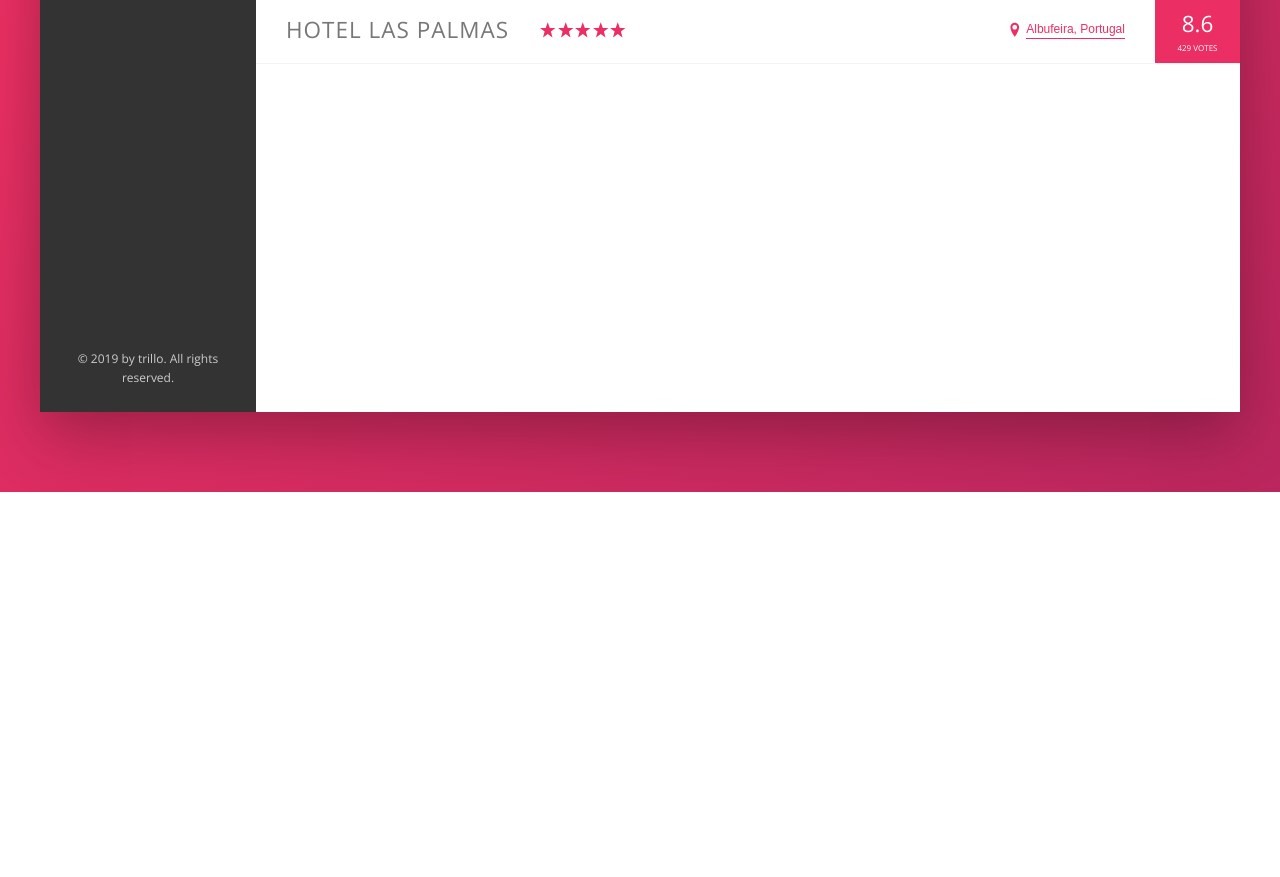
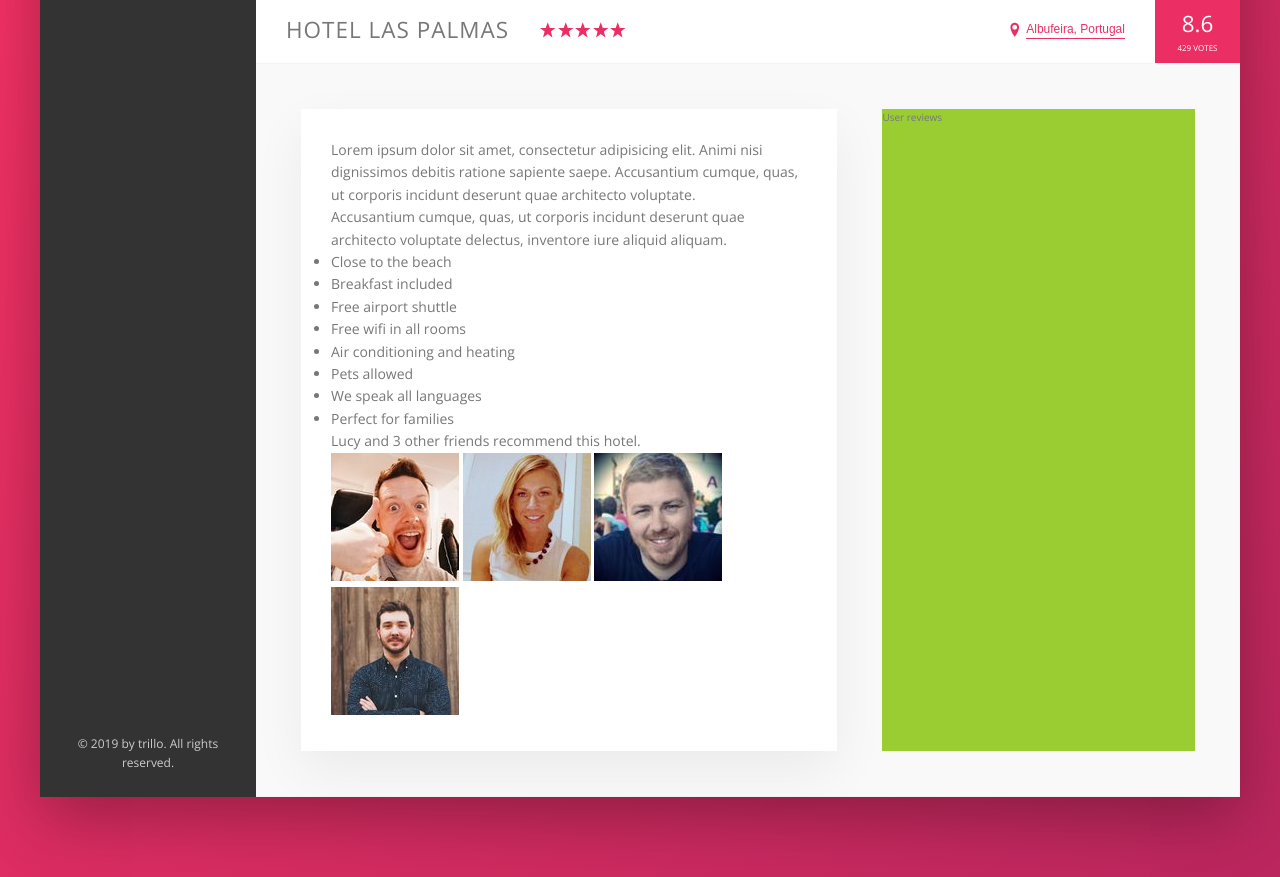
Before and after one commit to thiagocrux/trillo-landing-page, a website: page index.html in a window 1280 px wide. Shown: the part 538-1415 px from the top of the page. Before the commit the page ends 1030 px from the top, so only its background shows below. Drawn offline with nearby package versions, Linux system fonts and the light colour scheme.

Commit message:
After class 82 "Building the Description Section - Part 1"

```diff
--- a/index.html
+++ b/index.html
@@ -130,6 +130,43 @@
                         <div class="overview__rating-average">8.6</div>
                         <div class="overview__rating-count">429 votes</div>
                     </div>
+
+                </div>
+
+                <div class="detail">
+                    <div class="description">
+                        <p class="paragraph">
+                                Lorem ipsum dolor sit amet, consectetur adipisicing elit. Animi nisi dignissimos debitis ratione sapiente saepe. Accusantium cumque, quas, ut corporis incidunt deserunt quae architecto voluptate.
+                        </p>
+                        <p class="paragraph">
+                                Accusantium cumque, quas, ut corporis incidunt deserunt quae architecto voluptate delectus, inventore iure aliquid aliquam.
+                        </p>
+                        <ul class="list">
+                            <li class="list-item">Close to the beach</li>
+                            <li class="list-item">Breakfast included</li>
+                            <li class="list-item">Free airport shuttle</li>
+                            <li class="list-item">Free wifi in all rooms</li>
+                            <li class="list-item">Air conditioning and heating</li>
+                            <li class="list-item">Pets allowed</li>
+                            <li class="list-item">We speak all languages</li>
+                            <li class="list-item">Perfect for families</li>
+                        </ul>
+                        <div class="recommend">
+                            <p class="recommend__count">
+                                Lucy and 3 other friends recommend this hotel.
+                            </p>
+                            <div class="recommend__friends">
+                                <img src="img/user-1.jpg" alt="Friend 1" class="recommend__photo">
+                                <img src="img/user-2.jpg" alt="Friend 2" class="recommend__photo">
+                                <img src="img/user-3.jpg" alt="Friend 3" class="recommend__photo">
+                                <img src="img/user-4.jpg" alt="Friend 4" class="recommend__photo">
+                            </div>
+                        </div>
+                    </div>
+
+                    <div class="user-reviews">
+                        User reviews
+                    </div>
                 </div>
             </main>
         </div>
--- a/package.json
+++ b/package.json
@@ -7,7 +7,6 @@
     "watch:sass": "node-sass --include-path sass sass/main.scss css/style.css -w",
     "devserver": "live-server",
     "start": "npm-run-all --parallel devserver watch:sass",
-
     "compile:sass": "node-sass --include-path sass sass/main.scss css/style.comp.css",
     "concat:css": "concat -o css/style.concat.css css/icon-font.css css/style.comp.css",
     "prefix:css": "postcss --use autoprefixer -b \"last 10 versions\" css/style.concat.css -o css/style.prefix.css",
--- a/sass/_base.scss
+++ b/sass/_base.scss
@@ -32,6 +32,9 @@ Grey dark 3: #999
     --color-grey-dark-3: #999;
 
     --shadow-dark: 0 2rem 6rem rgba(0, 0, 0, .3);
+    --shadow-light: 0 2rem 5rem rgba(0, 0, 0, .06);
+
+    --line: 1px solid var(--color-grey-light-2);
 }
 
 * {
--- a/sass/_components.scss
+++ b/sass/_components.scss
@@ -202,7 +202,7 @@
 .overview {
     display: flex;
     align-items: center;
-    border-bottom: 1px solid var(--color-grey-light-2);
+    border-bottom: var(--line);
 
     &__heading {
         font-size: 2.25rem;
--- a/sass/_layout.scss
+++ b/sass/_layout.scss
@@ -11,7 +11,7 @@
     font-size: 1.4rem;
     height: 7rem;
     background-color: #FFF;
-    border-bottom: 1px solid var(--color-grey-light-2);
+    border-bottom: var(--line);
 
     display: flex;
     justify-content: space-between;
@@ -34,7 +34,27 @@
 
 .hotel-view {
     background-color: #FFF;
-    height: 80rem;
 
     flex: 1;
 }
+
+.detail {
+    display: flex;
+    padding: 4.5rem;
+    background-color: var(--color-grey-light-1);
+    border-bottom: var(--line);
+}
+
+.description {
+    font-size: 1.4rem;
+    background-color: #FFF;
+    box-shadow: var(--shadow-light);
+    padding: 3rem;
+    flex: 0 0 60%;
+    margin-right: 4.5rem;
+}
+
+.user-reviews {
+    background-color: yellowgreen;
+    flex: 1;
+}
```
Also changed, not shown: css/style.css.
